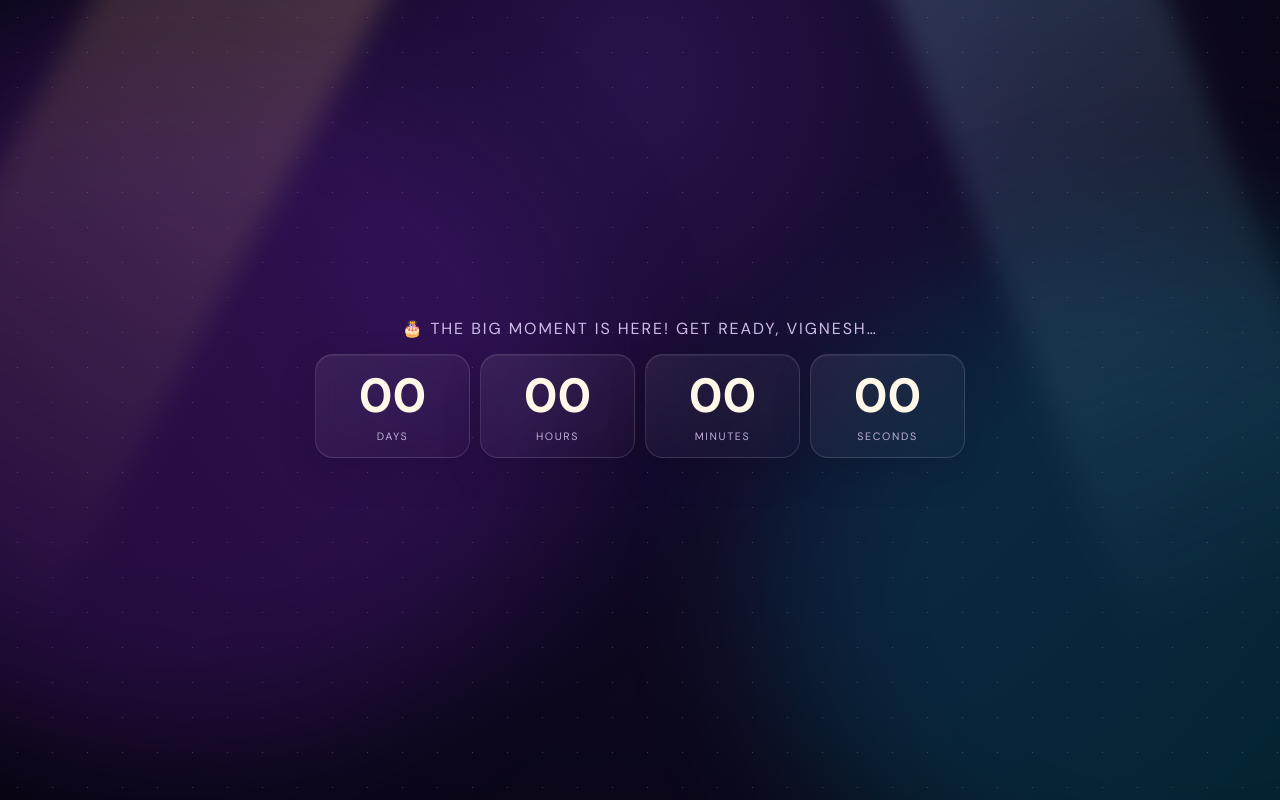
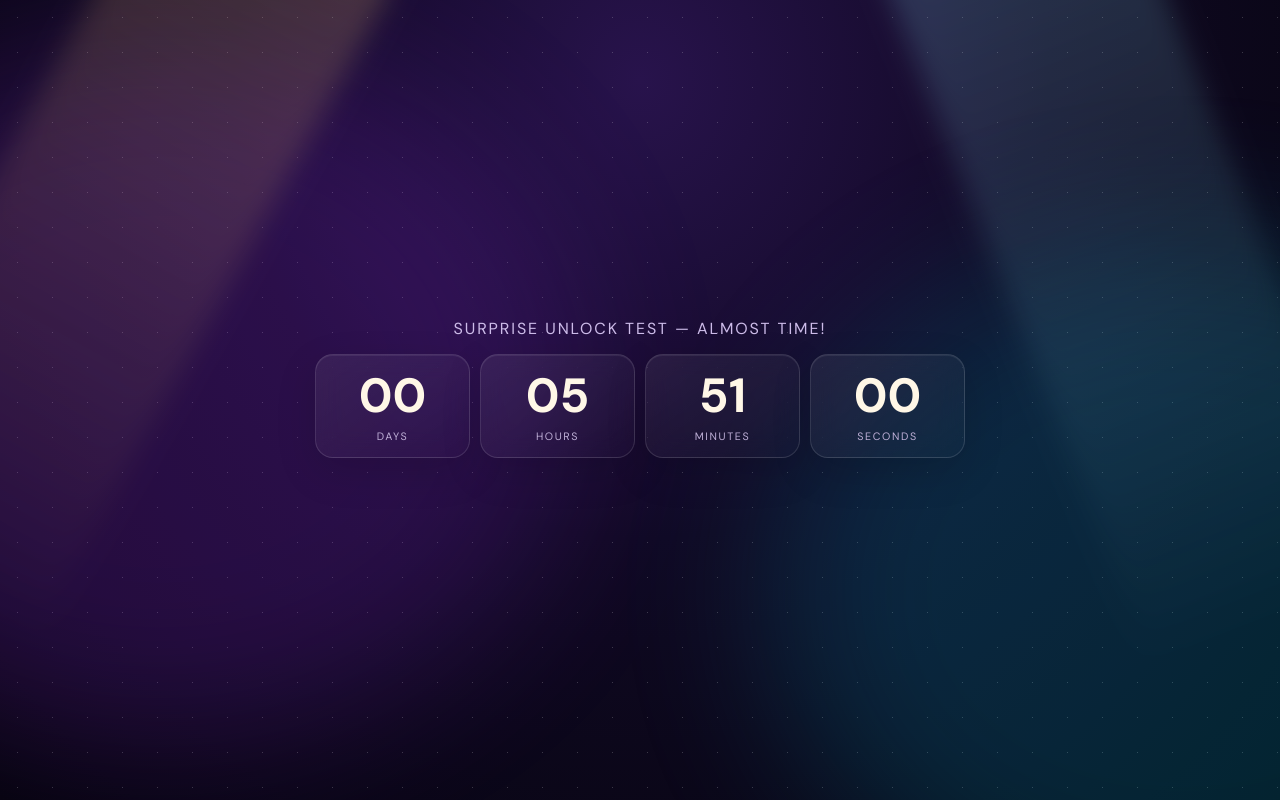
Before and after one commit to sakthivelarumugam04/birthday-suprise2, a website: page index.html in a window 1280 px wide. Drawn offline with Linux system fonts and the light colour scheme.

Commit message:
suprise buddy

```diff
--- a/index.html
+++ b/index.html
@@ -80,7 +80,7 @@ body:not(.birthday-unlocked) .countdown-title { font-size:clamp(.8rem,2vw,1rem);
 const title=document.getElementById("countdownTitle");
 // TEST MODE: countdown ends 5 seconds after page load; celebration begins 2 seconds later.
 // For the real birthday, replace this with: new Date(2026, 9, 17, 0, 0, 0)
-const targetDate =  new Date(Date.now() + 5000);
+const targetDate =  new Date(2026, 9, 17, 0, 0, 0);
 function updateTimer(){let diff=targetDate-new Date();if(diff<=0){["days","hours","minutes","seconds"].forEach(id=>document.getElementById(id).textContent="00");return}title.textContent="Surprise unlock test — almost time!";const d=Math.floor(diff/86400000);diff%=86400000;const h=Math.floor(diff/3600000);diff%=3600000;const m=Math.floor(diff/60000);const sec=Math.floor(diff%60000/1000);[["days",d],["hours",h],["minutes",m],["seconds",sec]].forEach(([id,n])=>document.getElementById(id).textContent=String(n).padStart(2,"0"))}
 updateTimer();setInterval(()=>{updateTimer();checkBirthdayTime()},1000);
 const layer=document.getElementById("sparkles");for(let i=0;i<85;i++){const s=document.createElement("i");s.className="sparkle";s.style.left=Math.random()*100+"%";s.style.top=Math.random()*100+"%";s.style.setProperty("--dur",2+Math.random()*4+"s");s.style.animationDelay=-Math.random()*5+"s";layer.appendChild(s)}
```
